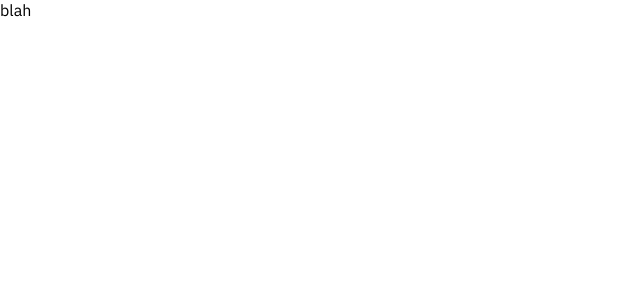
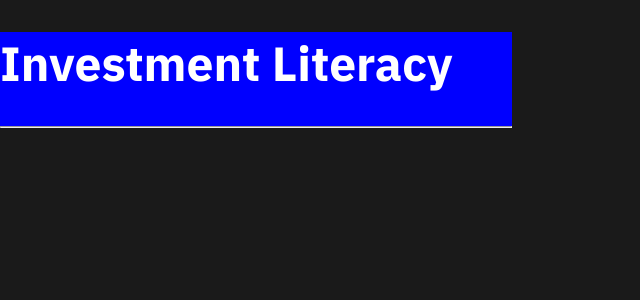
Before and after one commit to waterdoze/InvestmentLiteracyTool, a React (Create React App) app in the folder client/: page / in a window 1280 px wide. Shown: the top 300 px of the page, without its empty margins (0-640 px from the left). Built offline with nearby package versions, Linux system fonts and the light colour scheme.

Commit message:
Add Static Components and Minor CSS Additions

```diff
--- a/client/src/App.js
+++ b/client/src/App.js
@@ -1,10 +1,19 @@
+import React from "react";
+import './index.css'
+import Title from "./components/Title";
+import Resources from "./components/Resources";
 
 function App() {
-  return (
-    <div className="App">
-        blah
-    </div>
-  );
+	return (
+		<div className="App">
+			<div id="SidePane">
+				<Title />
+			</div>
+			<div id="StockPane">
+
+			</div>
+		</div>
+	);
 }
 
 export default App;
--- /dev/null
+++ b/client/src/components/Resources.jsx
@@ -0,0 +1,9 @@
+import React from "react";
+
+function Resources() {
+    return (
+        <div/>
+    )
+}
+
+export default Resources;
--- /dev/null
+++ b/client/src/components/Title.jsx
@@ -0,0 +1,12 @@
+import React from "react";
+
+function Title() {
+  return (
+    <div className="title">
+      <h1>Investment Literacy</h1>
+      <hr />
+    </div>
+  );
+}
+
+export default Title;
--- a/client/src/index.css
+++ b/client/src/index.css
@@ -7,6 +7,7 @@
 
 body {
   margin: 0;
+  background-color: rgb(26, 26, 26);
   font-family: 'IBM Plex Sans', sans-serif;
   -webkit-font-smoothing: antialiased;
   -moz-osx-font-smoothing: grayscale;
@@ -15,3 +16,19 @@ body {
 code {
   font-family: 'IBM Plex Mono', monospace;
 }
+
+#SidePane {
+  width: 40%;
+  background-color: blue;
+}
+
+#StockPane {
+  width: 60%;
+  background-color: red;
+}
+
+.title {
+  font-size: 1.5rem;
+  font-weight: 700;
+  color: white;
+}
```
Also changed, not shown: client/src/components/Header.jsx (deleted, +0 -11 lines).
